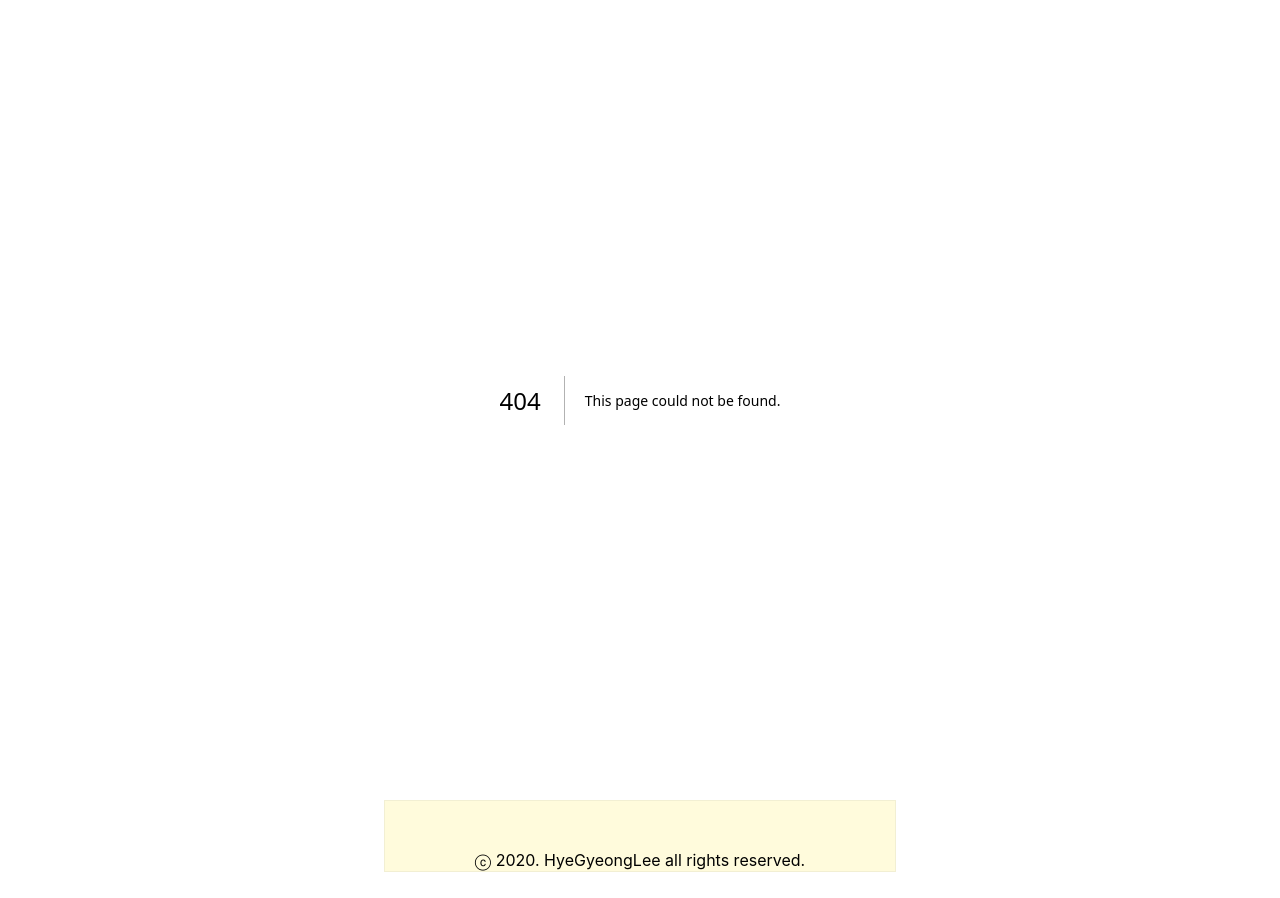
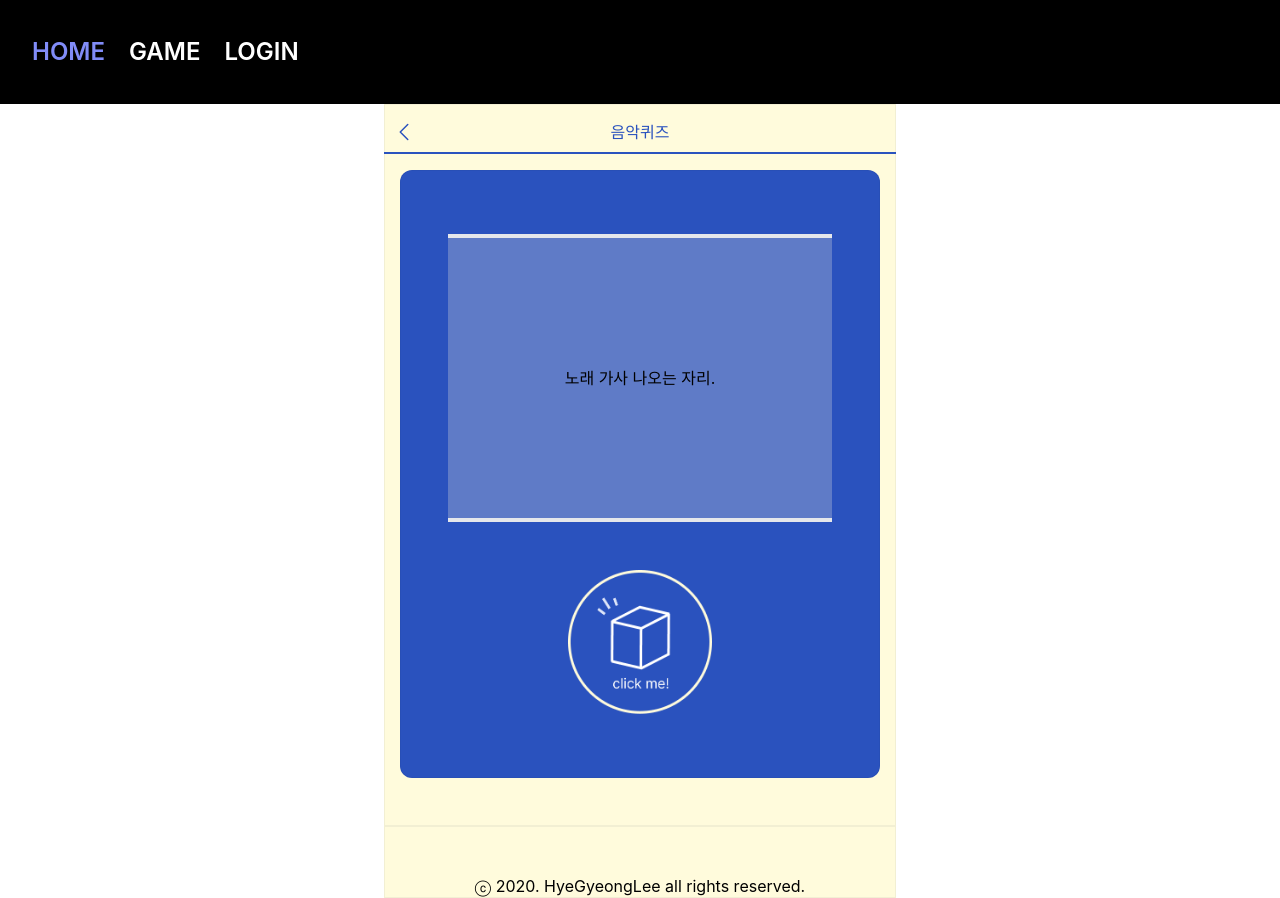
Before and after one commit to HyeGyeongLee/icebreaking, a Next.js app: page /game/music_quiz in a window 1280 px wide. Before the commit this address had no page. Before the commit the page ends 872 px from the top, so only its background shows below. Built offline with nearby package versions, Linux system fonts and the light colour scheme.

Commit message:
노래 퀴즈 페이지 추가

```diff
--- a/components/layout/Header.tsx
+++ b/components/layout/Header.tsx
@@ -1,26 +1,28 @@
+import Link from "next/link"
+
 export default function Header() {
     const tabs = [
-        { name: 'HOME', href: '#', current: true },
-        { name: 'GAME', href: '#', current: false },
-        { name: 'LOGIN', href: '#', current: false },
+        { name: 'HOME', href: '/', current: true },
+        { name: 'GAME', href: '/game/game', current: false },
+        { name: 'LOGIN', href: '/login', current: false },
       ]
 
     return(
         <>
-        <div className="absolute top-[12px]">
+        <div className="bg-black">
         <div className=" px-4 py-6 px-6">
             <div className="mx-auto max-w-7xl">
                 <div className="block">
                 <nav className="flex py-4">
                     <ul
                     role="list"
-                    className="flex min-w-full flex-none gap-x-6 px-2 text-2xl font-semibold leading-6 text-gray-400"
+                    className="flex min-w-full flex-none gap-x-6 px-2 text-2xl font-semibold leading-6 text-white"
                     >
                     {tabs.map((tab) => (
                         <li key={tab.name}>
-                        <a href={tab.href} className={tab.current ? 'text-indigo-400' : ''}>
+                        <Link href={tab.href} className={tab.current ? 'text-indigo-400' : ''}>
                             {tab.name}
-                        </a>
+                        </Link>
                         </li>
                     ))}
                     </ul>
--- a/pages/_app.tsx
+++ b/pages/_app.tsx
@@ -6,6 +6,7 @@ import Footer from '../components/layout/Footer'
 function MyApp({ Component, pageProps }) {
   return (
     <>
+    <Header />
     <Component {...pageProps} />
     <Footer />
     </>
--- /dev/null
+++ b/pages/game/game.tsx
@@ -0,0 +1,37 @@
+import Link from "next/link"
+
+const includedFeatures = [
+  'Private forum access',
+  'Member resources',
+  'Entry to annual conference',
+  'Official member t-shirt',
+]
+
+export default function Game() {
+    return (
+        <div className="relative h-screen xl:h-full lg:h-full md:h-full sm:h-full w-full">
+        <div className="lg:mx-96 text-center ring-1 ring-inset ring-gray-900/5 lg:flex lg:flex-col lg:justify-center">
+            <div className="relative bg-[#FFFBDC] h-screen sm:pb-[1200px] md:pb-[1200px] lg:pb-[1200px] xl:pb-[1200px]">
+              <img src="../icebreaking_title.png"/>
+              <div className="relative mx-12 -my-52 sm:-my-72 md:-my-72 lg:-my-72 xl:-my-72">
+                  {/* <Link href="/icebreak/question">
+                    <img src="../question_button.png" className="w-16 -pt-2 pb-6"/>
+                  </Link> */}
+
+                  <Link href="/game/music_quiz">
+                    <img src="../music_button.png" className="w-full"/>
+                  </Link>
+                  <br />
+                  <Link href="/game/ready">
+                    <img src="../ready_button.png" className="w-full"/>
+                  </Link>
+                  <br />
+                  <Link href="/game/ready">
+                    <img src="../ready_button.png" className="w-full"/>
+                  </Link>
+              </div>
+              </div>
+        </div>
+      </div>
+    )
+}
--- /dev/null
+++ b/pages/game/music_quiz.tsx
@@ -0,0 +1,166 @@
+import { useState } from "react"
+import ReviewModal from "../../components/ReviewModal";
+import { useRouter } from 'next/router'
+import Modal from '../../components/Modal'
+
+export default function MusicQuiz() {
+    const router = useRouter();
+    const [randomArray, setRandomArray] = useState('');
+    const [usedIndexes, setUsedIndexes] = useState([]);
+    const [modal, setModal] = useState(false);
+
+    const hardQuestion = [
+          {
+              detail: '동성에게 호감을 느낀적이 있나요?',
+              imageUrl:
+              '',
+          },
+          {
+              detail: '남들에게 말 못할 관계를 \n 즐겨 본 적이 있나요?',
+              imageUrl:
+              '',
+          },
+          {
+              detail: '상대방에게 가장 매력을 느끼는 \n 신체 부위가 있나요?',
+              imageUrl:
+                '',
+          },
+          {
+              detail: '이성과 잠자리를 하기 위한 \n 플러팅이 있나요?',
+              imageUrl:
+                '',
+          },
+          {
+              detail: '여러 사람과 썸 이상을 경험 해 본 적이 있나요?',
+              imageUrl:
+                '',
+          },
+          {
+              detail: '만취 상태에서 실수로 \n 스퀸십을 한 적이 있나요? \n 그 후에 어떻게 수습했나요?',
+              imageUrl:
+                '',
+          },
+          {
+              detail: '여기서 제일 섹시하게 생긴 사람은? \n 이유가 뭔가요?',
+              imageUrl:
+                '',
+          },
+          {
+              detail: '절친이 살인을 저질러 당신에게 \n 숨겨달라고 찾아왔습니다. \n 어떻게 행동 하실건가요?',
+              imageUrl:
+                '',
+          },
+          {
+              detail: '마지막으로 울었던게 언제고, \n 왜 울었나요?',
+              imageUrl:
+                '',
+          },
+          {
+              detail: '사람들에게 말하지 못하는 \n 나만의 성 취향이 있다 \n vs \n 없다.',
+              imageUrl:
+                '',
+          },
+          {
+              detail: '절친의 연인 \n or \n 썸인 상대에게 \n 호감을 가진 적이 있다.',
+              imageUrl:
+                '',
+          },
+          {
+              detail: '처음 본 이성과 키스 할 수 있나요?',
+              imageUrl:
+                '',
+          },
+          {
+              detail: '이성친구과 1박2일 하는 애인 \n vs \n (구)연인과 술 마시는 애인',
+              imageUrl:
+                '',
+          },
+          {
+              detail: '바람피운 걸 평생 비밀로 하는 애인 (평생 바람 핌) \n vs \n 바람피운 걸 고백하고 \n 봐달라는 애인 (이후로 바람 안 핌)',
+              imageUrl:
+                '',
+          },
+          {
+              detail: '키스 잘할 것 같은 사람은?',
+              imageUrl:
+                '',
+          },
+          {
+              detail: '상대방의 어느 포인트에 \n 섹시하다고 생각하나요?',
+              imageUrl:
+                '',
+          },
+      // More projects...
+  ]
+
+  const getRandomArrayElement = () => {
+
+    if (usedIndexes.length === hardQuestion.length) {
+      // 배열의 모든 요소를 사용한 경우, 초기화합니다.
+      setUsedIndexes([]);
+    }
+
+    // 사용되지 않은 인덱스들을 필터링합니다.
+    const availableIndexes = hardQuestion.map((_, index) => index).filter(
+      (index) =>
+      !usedIndexes.includes(index)
+    );
+
+    // 남은 사용 가능한 인덱스들 중에서 랜덤으로 선택합니다.
+    const randomIndex = Math.floor(Math.random() * availableIndexes.length);
+    const selectedIndex = availableIndexes[randomIndex];
+
+    // 선택한 인덱스의 배열 요소를 출력하고 사용한 인덱스 목록에 추가합니다.
+
+    if(selectedIndex < 35 || selectedIndex > 0) {
+    setRandomArray(hardQuestion[selectedIndex].detail);
+    setUsedIndexes([...usedIndexes, selectedIndex]);
+    } else {
+        setModal(true);
+        return;
+    }
+
+  };
+
+    return (
+      <div className="bg-[#FFFBDC] lg:mx-96 py-2 text-center ring-1 ring-inset ring-gray-900/5 lg:flex lg:flex-col lg:justify-center">
+
+      <div className="grid grid-cols-3 place-content-center py-2">
+        <button type="button" onClick={() => router.back()}>
+          <svg xmlns="http://www.w3.org/2000/svg" fill="none" viewBox="0 0 24 24" stroke-width="1.5" stroke="currentColor" className="w-6 h-6 text-[#2A52BE] ml-2">
+              <path stroke-linecap="round" stroke-linejoin="round" d="M15.75 19.5L8.25 12l7.5-7.5" />
+          </svg>
+        </button>
+
+        <h1 className="text-[#2A52BE]">음악퀴즈</h1>
+      </div>
+
+      <div className="border-b-2 border-[#2A52BE]"></div>
+
+      <div className="bg-[#2A52BE] rounded-xl m-4 py-10 text-center ring-1 ring-inset ring-gray-900/5 lg:flex lg:flex-col lg:justify-center lg:py-16">
+
+        <div className="bg-[#D9D9D9]/30 border-y-4 border-y-[#FFFBDC]-500 py-10 mx-12 text-center py-32">
+            노래 가사 나오는 자리.
+            {/* {usedIndexes.length > 35 || usedIndexes.length === 0 ? (
+                <p className="text-[#FFFFFF] px-2 text-lg">하단의 버튼을 눌러주세요!<br/> Press the button at the bottom</p>
+                  ) :
+                  (
+                      <div className="px-2 text-lg">
+                          <p className="text-[#FFFFFF] whitespace-pre-line">{randomArray}</p>
+                      </div>
+                  )
+
+                } */}
+        </div>
+
+          <div className="grid place-content-center">
+            <img src="../icon_button.png" onClick={() => getRandomArrayElement()} className="mt-12 w-36 h-36"/>
+          </div>
+      </div>
+      <br />
+      {/* <button type="button" onClick={openDetailModal}>normal 모달</button>
+
+      <ReviewModal modal={modal} setModal={setModal}/> */}
+      </div>
+  )
+}
--- a/pages/index.tsx
+++ b/pages/index.tsx
@@ -1,6 +1,5 @@
 import Link from "next/link"
 import { CheckIcon } from '@heroicons/react/20/solid'
-import Header from "../components/layout/Header"
 
 const includedFeatures = [
   'Private forum access',
@@ -14,7 +13,6 @@ export default function Ice() {
       <div className="relative h-screen xl:h-full lg:h-full md:h-full sm:h-full w-full">
         <div className="lg:mx-96 text-center ring-1 ring-inset ring-gray-900/5 lg:flex lg:flex-col lg:justify-center">
             <div className="relative bg-[#FFFBDC] h-screen sm:pb-[1200px] md:pb-[1200px] lg:pb-[1200px] xl:pb-[1200px]">
-            <Header />
               <img src="./icebreaking_title.png"/>
               <div className="relative mx-12 -my-52 sm:-my-72 md:-my-72 lg:-my-72 xl:-my-72">
                   <Link href="/icebreak/question">
```
Also changed, not shown: public/music_button.png (added), public/ready_button.png (added).
